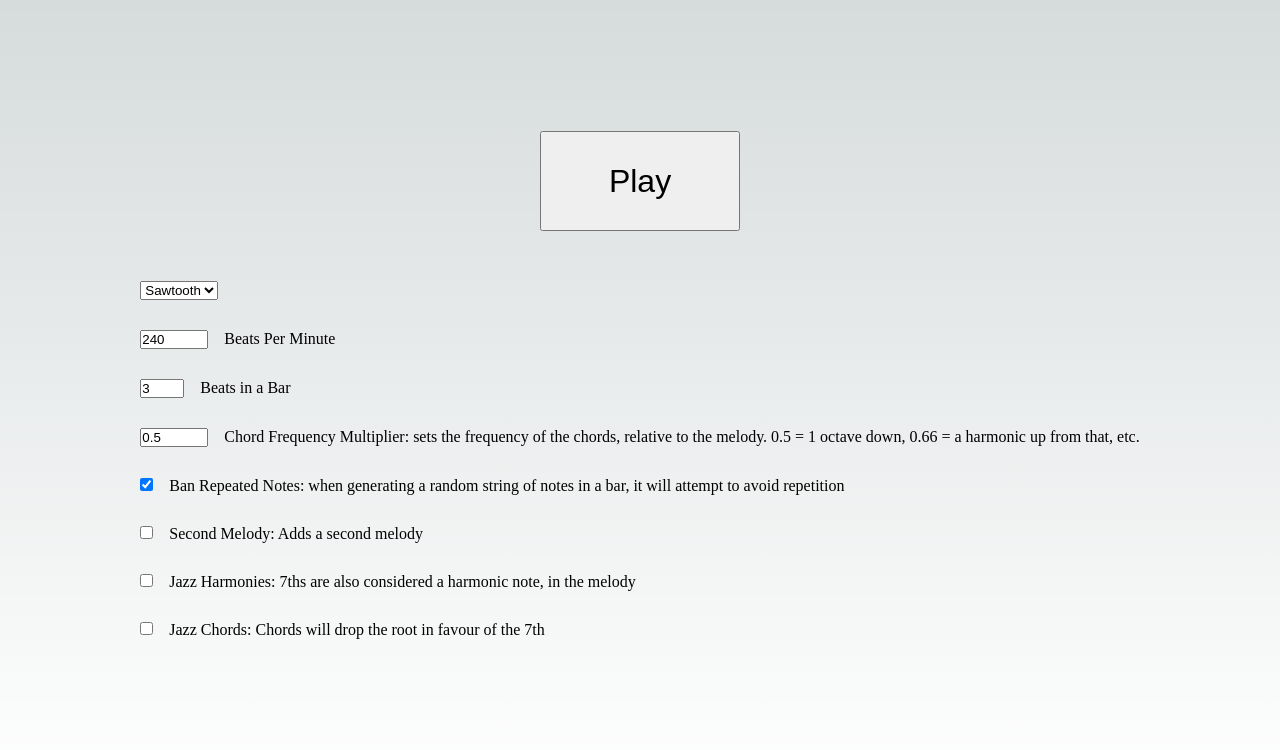
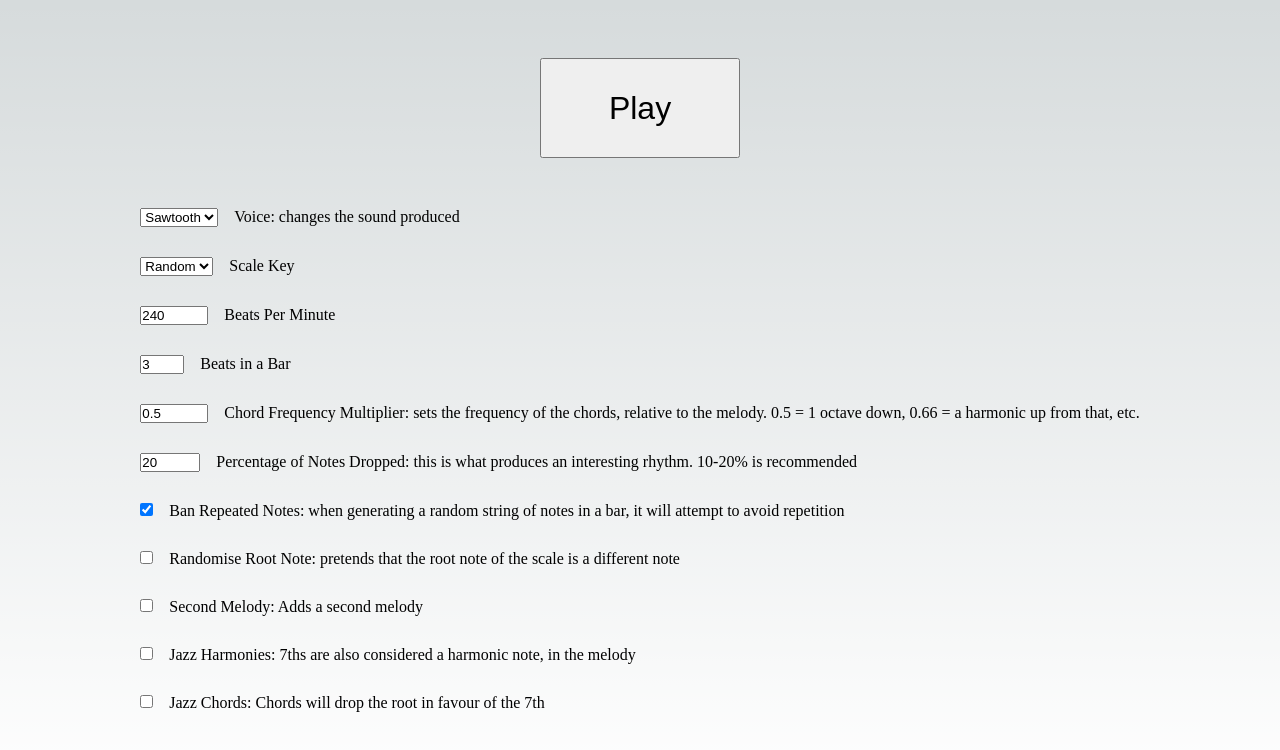
Before and after one commit to Serenacula/bubble-apps, a Next.js app: page / in a window 1280 px wide. Shown: the top 750 px of the page. Built offline with nearby package versions, Linux system fonts and the light colour scheme.

Commit message:
added more options

```diff
--- a/pages/index.tsx
+++ b/pages/index.tsx
@@ -3,11 +3,14 @@ import Image from 'next/image'
 import { DetailedHTMLProps, Dispatch, HTMLAttributes, SetStateAction, useState } from 'react'
 import styles from '../styles/soundGenerator.module.css'
 
-// let getDisplayNotes: DetailedHTMLProps<HTMLAttributes<HTMLDivElement>, HTMLDivElement>[]
-// let setDisplayNotes: Dispatch<SetStateAction<DetailedHTMLProps<HTMLAttributes<HTMLDivElement>, HTMLDivElement>[]>>
+let getDisplayNotes: string
+let setDisplayNotes: Dispatch<SetStateAction<string>>
 
 let getVoice: OscillatorType
 let setVoice: Dispatch<SetStateAction<OscillatorType>>
+
+let getScale: MusicalNote | "random"
+let setScale: Dispatch<SetStateAction<MusicalNote | "random">>
 
 let getChordFrequencyMultiplier: number
 let setChordFrequencyMultiplier: Dispatch<SetStateAction<number>>
@@ -18,11 +21,17 @@ let setBeatsPerMinute: Dispatch<SetStateAction<number>>
 let getBeatsInABar: number
 let setBeatsInABar: Dispatch<SetStateAction<number>>
 
-let getSecondMelody: boolean
-let setSecondMelody: Dispatch<SetStateAction<boolean>>
+let getPercentageOfNotesDropped: number
+let setPercentageOfNotesDropped: Dispatch<SetStateAction<number>>
 
 let getBanRepeatedNotes: boolean
 let setBanRepeatedNotes: Dispatch<SetStateAction<boolean>>
+
+let getRandomiseRootNote: boolean
+let setRandomiseRootNote: Dispatch<SetStateAction<boolean>>
+
+let getSecondMelody: boolean
+let setSecondMelody: Dispatch<SetStateAction<boolean>>
 
 let getJazzHarmonies: boolean
 let setJazzHarmonies: Dispatch<SetStateAction<boolean>>
@@ -31,11 +40,15 @@ let getJazzChords: boolean
 let setJazzChords: Dispatch<SetStateAction<boolean>>
 
 export default function Home() {
+    [getDisplayNotes, setDisplayNotes] = useState("") as [string, Dispatch<SetStateAction<string>>]
     [getVoice, setVoice] = useState("sawtooth") as [OscillatorType, Dispatch<SetStateAction<OscillatorType>>]
+    [getScale, setScale] = useState("random") as [MusicalNote | "random", Dispatch<SetStateAction<MusicalNote | "random">>]
     [getBeatsPerMinute, setBeatsPerMinute] = useState(240) as [number, Dispatch<SetStateAction<number>>]
     [getBeatsInABar, setBeatsInABar] = useState(3) as [number, Dispatch<SetStateAction<number>>]
+    [getPercentageOfNotesDropped, setPercentageOfNotesDropped] = useState(20) as [number, Dispatch<SetStateAction<number>>]
     [getChordFrequencyMultiplier, setChordFrequencyMultiplier] = useState(0.50) as [number, Dispatch<SetStateAction<number>>]
     [getBanRepeatedNotes, setBanRepeatedNotes] = useState(true) as [boolean, Dispatch<SetStateAction<boolean>>]
+    [getRandomiseRootNote, setRandomiseRootNote] = useState(false) as [boolean, Dispatch<SetStateAction<boolean>>]
     [getSecondMelody, setSecondMelody] = useState(false) as [boolean, Dispatch<SetStateAction<boolean>>]
     [getJazzHarmonies, setJazzHarmonies] = useState(false) as [boolean, Dispatch<SetStateAction<boolean>>]
     [getJazzChords, setJazzChords] = useState(false) as [boolean, Dispatch<SetStateAction<boolean>>]
@@ -57,16 +70,27 @@ export default function Home() {
                 <div>
 
                     {/* <div className={styles.display}>
+                        <h1>
                             {getDisplayNotes}
+                        </h1>
                     </div> */}
 
-
-                    <select name="voice" defaultValue="sawtooth" onChange={(choice) => setVoice(choice.target.value as OscillatorType)}>
+                    <label>
+                        <select name="voice" className={styles.input} defaultValue="sawtooth" onChange={(choice) => setVoice(choice.target.value as OscillatorType)}>
                             <option value="sine">Sine</option>
                             <option value="triangle">Triangle</option>
                             <option value="sawtooth" >Sawtooth</option>
                             <option value="square">Square</option>
                         </select>
+                        Voice: changes the sound produced
+                    </label>
+                    <label>
+                        <select name="scale" className={styles.input} defaultValue="random" onChange={(choice) => setScale(choice.target.value as MusicalNote | "random")}>
+                            <option value="random">Random</option>
+                            {notes.map(note => <option value={note}>{note}</option>)}
+                        </select>
+                        Scale Key
+                    </label>
                     <label>
                         <input type="number" className={styles.input} name="quantity" min="1" max="9999" step="1" value={getBeatsPerMinute} onChange={(change) => { setBeatsPerMinute(change.target.value as unknown as number) }} />
                         Beats Per Minute
@@ -80,10 +104,19 @@ export default function Home() {
                         <input type="number" className={styles.input} name="quantity" min="0.01" max="4.00" step="0.01" value={getChordFrequencyMultiplier} onChange={(change) => { setChordFrequencyMultiplier(change.target.value as unknown as number) }} />
                         Chord Frequency Multiplier: sets the frequency of the chords, relative to the melody. 0.5 = 1 octave down, 0.66 = a harmonic up from that, etc.
                     </label>
+
+                    <label>
+                        <input type="number" className={styles.input} name="quantity" min="1" max="100" step="1" value={getPercentageOfNotesDropped} onChange={(change) => { setPercentageOfNotesDropped(change.target.value as unknown as number) }} />
+                        Percentage of Notes Dropped: this is what produces an interesting rhythm. 10-20% is recommended
+                    </label>
                     <label>
                         <input type="checkbox" className={styles.input} name="banRepeatedNotes" checked={getBanRepeatedNotes} onChange={() => { setBanRepeatedNotes(!getBanRepeatedNotes) }} />
                         Ban Repeated Notes: when generating a random string of notes in a bar, it will attempt to avoid repetition
                         {/* Note: If the number of beats in a bar is bigger than the number of notes in the scale, this won't work. */}
+                    </label>
+                    <label>
+                        <input type="checkbox" className={styles.input} name="randomiseRootNote" checked={getRandomiseRootNote} onChange={() => { setRandomiseRootNote(!getRandomiseRootNote) }} />
+                        Randomise Root Note: pretends that the root note of the scale is a different note
                     </label>
                     <label>
                         <input type="checkbox" className={styles.input} name="secondMelody" checked={getSecondMelody} onChange={() => { setSecondMelody(!getSecondMelody) }} />
@@ -129,6 +162,10 @@ type NoteArray = MusicalNote[]
 type NoteArrayWithLength = MusicalNoteWithLength[]
 type NoteArrayWithSilence = Array<MusicalNoteWithLength | { note: "silence", noteLength: number }>
 
+
+
+
+
 function playMusic() {
 
     audioContext = new AudioContext()
@@ -137,9 +174,10 @@ function playMusic() {
      * MAKE THE MUSIC!
      */
 
-    const scale = getScale(randomNote())
-    const melody = generateMelody(scale, randomNote(scale))
-    const melody2 = generateMelody(scale, randomNote(scale))
+    const scale = getScale === "random" ? generateScale(randomNote()) : generateScale(getScale)
+    const rootNote = getRandomiseRootNote ? randomNote(scale) : scale[0]
+    const melody = generateMelody(scale, rootNote)
+    const melody2 = generateMelody(scale, randomHarmonic(scale, rootNote))
     const chords = generateChords(melody, scale)
 
     playNotes(convertToFrequencies(melody, 1))
@@ -158,7 +196,7 @@ function playMusic() {
 /**
  * Builds a major scale out, based on the starting note
  */
-function getScale(rootNote: MusicalNote, scaleType: "major" | "minor" = "major"): NoteArray {
+function generateScale(rootNote: MusicalNote, scaleType: "major" | "minor" = "major"): NoteArray {
     const rootIndex = notes.indexOf(rootNote)
     const majorScale = [0, 2, 4, 5, 7, 9, 11]
     const minorScale = [0, 2, 3, 5, 7, 9, 11]
@@ -189,10 +227,11 @@ function randomNote(scale?: NoteArray, bannedNotes?: MusicalNote[]): MusicalNote
     }
 }
 
-function randomHarmonic(scale: NoteArray): MusicalNote {
-    const harmonics = [scale[0], scale[2], scale[4]] as MusicalNote[]
+function randomHarmonic(scale: NoteArray, rootNote: MusicalNote): MusicalNote {
+    const doubledScale = [...scale, ...scale]
+    const harmonics = [rootNote, scale[scale.indexOf(rootNote) + 2], scale[scale.indexOf(rootNote) + 4]] as MusicalNote[]
     if (getJazzHarmonies) {
-        harmonics.push(scale[6])
+        harmonics.push(scale[scale.indexOf(rootNote) + 6])
     }
 
     return harmonics[Math.floor(Math.random() * harmonics.length)]
@@ -223,20 +262,18 @@ function generateMelody(inputScale: NoteArray, rootNote: MusicalNote = inputScal
 
 
     function removeRandomNotes(initialMelody: NoteArrayWithSilence) {
-        const result = initialMelody.map((note) => Math.random() * 10 > 2 ? note : { note: "silence", noteLength: note.noteLength })
+        const result = initialMelody.map((note) => Math.random() * 100 > getPercentageOfNotesDropped ? note : { note: "silence", noteLength: note.noteLength })
         return result as NoteArrayWithSilence
     }
 
 
-    function randomPhrase(scale: NoteArray, startingNote?: MusicalNote): NoteArrayWithSilence {
-
-        const firstNote: MusicalNote = startingNote ? startingNote : scale[0]
+    function randomPhrase(scale: NoteArray, firstNote: MusicalNote = scale[0]): NoteArrayWithSilence {
 
         const firstThreeNotes = randomSetOfNotes(scale, firstNote)
 
-        const secondThreeNotes = chooseNoteType(scale, randomHarmonic(scale))
-        const thirdThreeNotes = chooseNoteType(scale, randomHarmonic(scale))
-
+        const secondThreeNotes = chooseNoteType(scale, randomHarmonic(scale, firstNote))
+        const thirdThreeNotes = chooseNoteType(scale, randomHarmonic(scale, firstNote))
+        firstNote
 
         const phrase = [
             ...firstThreeNotes,
@@ -268,22 +305,33 @@ function generateMelody(inputScale: NoteArray, rootNote: MusicalNote = inputScal
 
     function randomMusicalScale(scale: NoteArray, startingNote: MusicalNote): NoteArray {
         const result: NoteArray = []
-        const doubledNotes = [...scale, ...scale]
+        // This can probably break and is definitely not the best way to do this,
+        // but it's also way easier than dynamically changing based on the number of beats in a bar
+        const doubledNotes = [...scale, ...scale, ...scale, ...scale, ...scale, ...scale]
         result.push(startingNote || randomNote(scale))
         // Upward scale
         if (Math.random() * 10 >= 5) {
-            if (scale) {
-                result.push(doubledNotes[doubledNotes.findIndex((note) => note === result[0]) + 1])
-                result.push(doubledNotes[doubledNotes.findIndex((note) => note === result[0]) + 2])
+            let i = 1
+            while (i < getBeatsInABar) {
+                result.push(doubledNotes[doubledNotes.findIndex((note) => note === result[0] + i)])
+
+                i++
+            }
+            // result.push(doubledNotes[doubledNotes.findIndex((note) => note === result[0]) + 1])
+            // result.push(doubledNotes[doubledNotes.findIndex((note) => note === result[0]) + 2])
             // result.push(doubledNotes[doubledNotes.findIndex((note) => note === result[0]) + 3])
-            }
+
             // Downward scale
         } else {
-            if (scale) {
-                result.push(doubledNotes[doubledNotes.lastIndexOf(result[0]) - 1])
-                result.push(doubledNotes[doubledNotes.lastIndexOf(result[0]) - 2])
+            let i = 1
+            while (i < getBeatsInABar) {
+                result.push(doubledNotes[doubledNotes.lastIndexOf(result[0]) - i])
+
+                i++
+            }
+            // result.push(doubledNotes[doubledNotes.lastIndexOf(result[0]) - 1])
+            // result.push(doubledNotes[doubledNotes.lastIndexOf(result[0]) - 2])
             // result.push(doubledNotes[doubledNotes.lastIndexOf(result[0]) - 3])
-            }
         }
         console.log(result);
 
@@ -338,7 +386,7 @@ function generateChords(melody: NoteArrayWithSilence, scale: NoteArray) {
     for (const note of melody) {
         i++
 
-        const beatsInBar = 3
+        const beatsInBar = getBeatsInABar
 
         if (!(i % beatsInBar)) {
             if (note.note !== "silence") {
--- a/styles/soundGenerator.module.css
+++ b/styles/soundGenerator.module.css
@@ -1,6 +1,6 @@
 .main {
     width: 100vw;
-    height: 100vh;
+    min-height: 100vh;
 
     display: flex;
     flex-direction: column;
```
Lines whose indentation alone changed are shown as unchanged.
